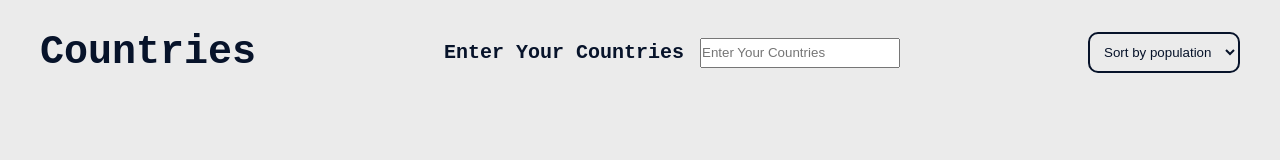
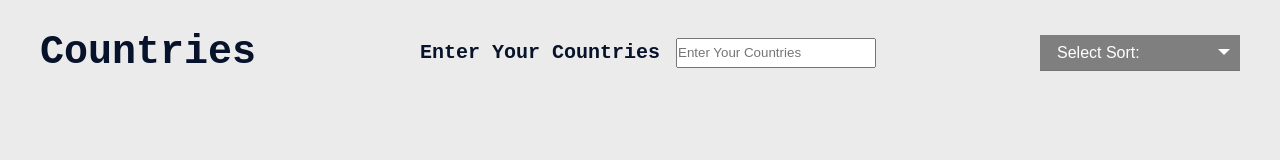
Before and after one commit to Temurprogram77/countries-api, a plain HTML site: page index.html in a window 1280 px wide. Drawn offline with Linux system fonts and the light colour scheme; no server answers.

Commit message:
added select option

```diff
--- a/index.html
+++ b/index.html
@@ -15,10 +15,13 @@
             <p>Enter Your Countries</p>
             <input type="text" placeholder="Enter Your Countries">
         </div>
-        <select class="selec" name="select" id="select">
-            <option value="sort_population">Sort by population</option>
-            <option value="sort_az">Sort by A-Z</option>
-        </select>
+        <div class="custom-select" style="width:200px;">
+            <select>
+                <option value="0">Select Sort:</option>
+                <option value="1">Sort by A-Z</option>
+                <option value="2">Sort by Population</option>
+            </select>
+        </div>
     </div>
     <div class="container">
         <div class="countries">
--- a/select.js
+++ b/select.js
@@ -1,6 +1,6 @@
 var x, i, j, l, ll, selElmnt, a, b, c;
 /*look for any elements with the class "custom-select":*/
-x = document.getElementsByClassName("selec");
+x = document.getElementsByClassName("custom-select");
 l = x.length;
 for (i = 0; i < l; i++) {
   selElmnt = x[i].getElementsByTagName("select")[0];
--- a/style.css
+++ b/style.css
@@ -84,7 +84,7 @@ option:checked {
 }
 
 .select-selected {
-  background-color: DodgerBlue;
+  background-color: rgb(127, 127, 127);
 }
 
 /*style the arrow inside the select element:*/
@@ -118,7 +118,7 @@ option:checked {
 /*style items (options):*/
 .select-items {
   position: absolute;
-  background-color: DodgerBlue;
+  background-color: rgb(168, 168, 168);
   top: 100%;
   left: 0;
   right: 0;
```
